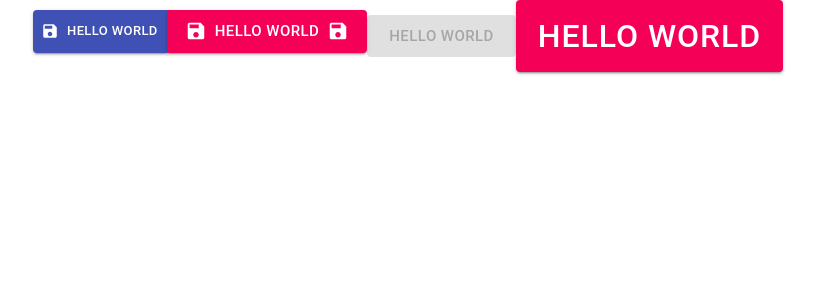
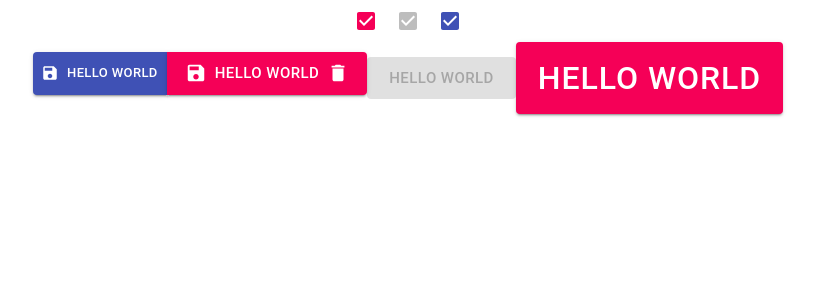
Before and after one commit to mmanchee/MaterialUIExample, a React (Create React App) app: page / in a window 1280 px wide. Shown: the top 300 px of the page, without its empty margins (232-1047 px from the left). Built offline with nearby package versions, Linux system fonts and the light colour scheme.

Commit message:
add Checkbox with material-ui

```diff
--- a/src/App.js
+++ b/src/App.js
@@ -1,11 +1,43 @@
+import React, { useState } from 'react';
 import './App.css';
-import { Button, ButtonGroup } from '@material-ui/core';
-import { Icons, Save } from '@material-ui/icons';
+import { Button, ButtonGroup, Checkbox } from '@material-ui/core';
+import { Icons, Save, Delete } from '@material-ui/icons';
+
+function CheckBoxExample() {
+  const [ checked, setChecked ] = useState(true)
+  return (
+    <div>
+      <Checkbox
+        checked={checked}
+        onChange={(e) => setChecked(e.target.checked)}
+        color='secondary'
+      />
+      <Checkbox
+        checked={checked}
+        onChange={(e) => setChecked(e.target.checked)}
+        color='primary'
+        disabled
+      />
+      <Checkbox
+        checked={checked}
+        onChange={(e) => setChecked(e.target.checked)}
+        color='primary'
+        inputProps={{
+          'aria-label': 'secondary checkbox'
+        }}
+      />
+    </div>
+
+  )
+}
 
 function App() {
   return (
     <div className="App">
-      <ButtonGroup>
+      <CheckBoxExample />
+      <ButtonGroup> {/*Links buttons together*/}
+        {/* startIcon adds Icons at the start */}
+        {/* endIcon adds Icons at the end */}
         <Button
           startIcon={<Save />}
           size='small'
@@ -16,7 +48,7 @@ function App() {
         </Button>
         <Button
           startIcon={<Save />}
-          endIcon={<Save />}
+          endIcon={<Delete />}
           size='large'
           variant='contained'
           color='secondary'
```
Also changed, not shown: 1 other file (tests, documents, lock files or other folders).
